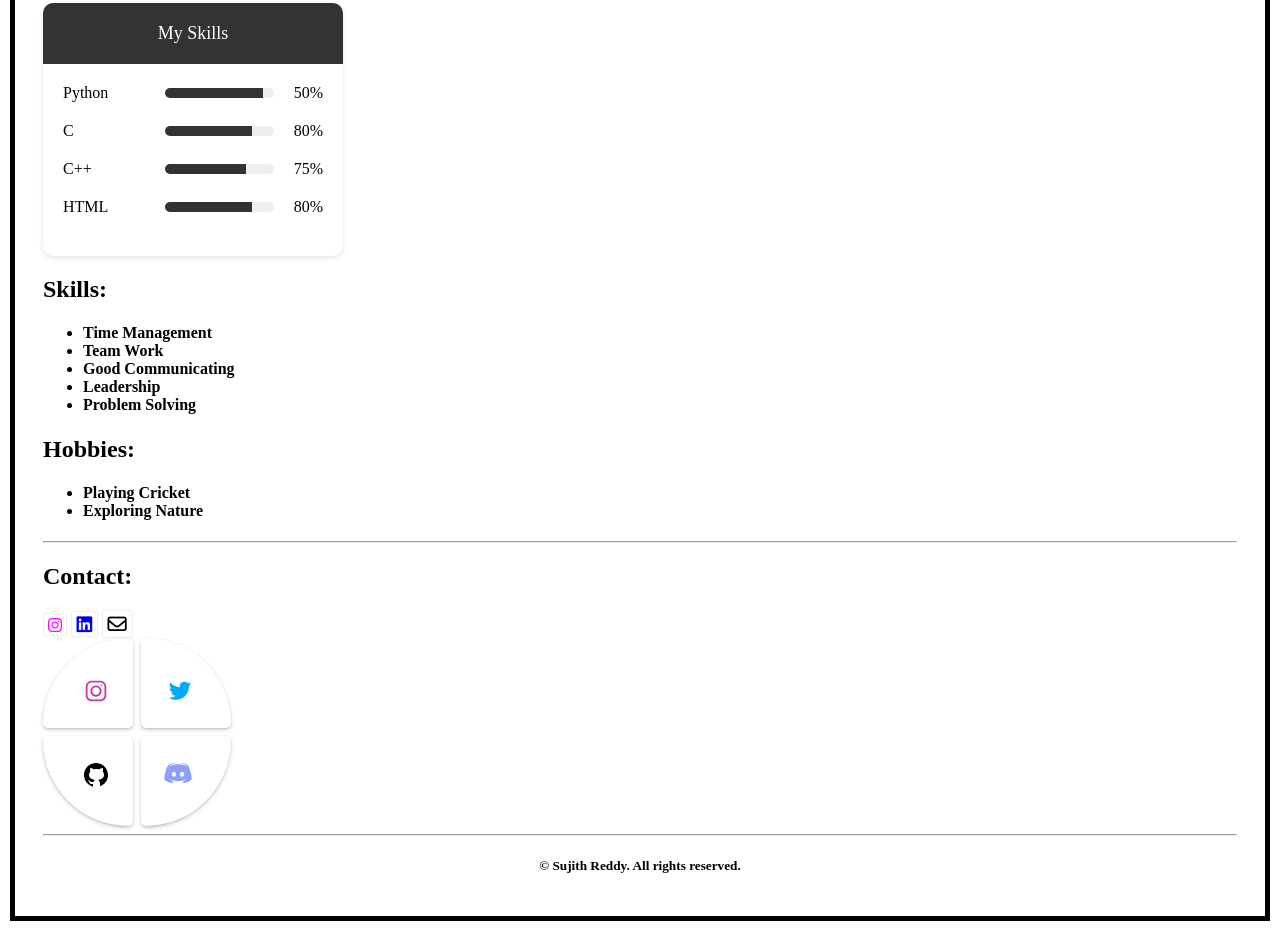
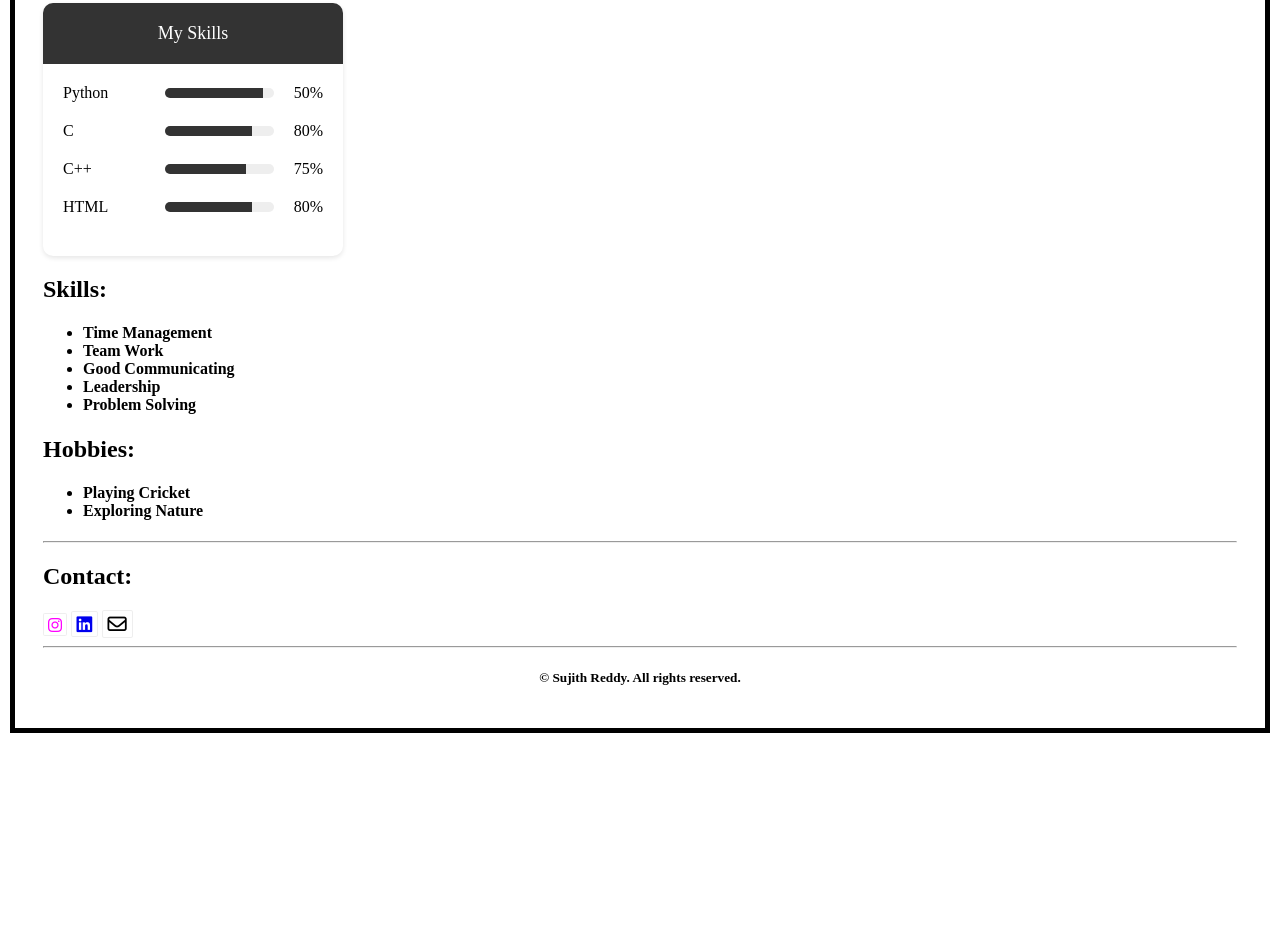
Before and after one commit to sujith1546/html-portfolio, a plain HTML site: page index.html in a window 1280 px wide. Shown: the part 765-1696 px from the top of the page. After the commit the page ends 1508 px from the top, so only its background shows below. Drawn offline with Linux system fonts and the light colour scheme.

Commit message:
Update index.html

```diff
--- a/index.html
+++ b/index.html
@@ -201,6 +201,7 @@
 
 </style>
 
+
         <img src="./final photo.png" height="200"/>
 
         <br/>
@@ -283,27 +284,10 @@
         <hr/>
 
         <h2>Contact:</h3>
-        <a href=""><i style="color:magenta;" class="fa fa-instagram fa-border " aria-hidden="true"></i></a>
+        <a href="https://www.instagram.com/sujith_1546/"><i style="color:magenta;" class="fa fa-instagram fa-border " aria-hidden="true"></i></a>
         <a href="https://www.linkedin.com/in/sujith-reddy-88a650275/"><i style="font-size: large;" class="fa fa-linkedin-square fa-border " aria-hidden="true"></i></a>
         <a href="mailto:sujithreddy1546@gmail.com"><i style="font-size: larger;color: black;" class="fa-sharp fa-regular fa-envelope fa-border"></i></i></a>
-        <div class="main">
-            <div class="up">
-              <button class="card1">
-                <svg xmlns="https://www.instagram.com/sujith_1546/" xmlns:xlink="http://www.w3.org/1999/xlink" viewBox="0,0,256,256" width="30px" height="30px" fill-rule="nonzero" class="instagram"><g fill-rule="nonzero" stroke="none" stroke-width="1" stroke-linecap="butt" stroke-linejoin="miter" stroke-miterlimit="10" stroke-dasharray="" stroke-dashoffset="0" font-family="none" font-weight="none" font-size="none" text-anchor="none" style="mix-blend-mode: normal"><g transform="scale(8,8)"><path d="M11.46875,5c-3.55078,0 -6.46875,2.91406 -6.46875,6.46875v9.0625c0,3.55078 2.91406,6.46875 6.46875,6.46875h9.0625c3.55078,0 6.46875,-2.91406 6.46875,-6.46875v-9.0625c0,-3.55078 -2.91406,-6.46875 -6.46875,-6.46875zM11.46875,7h9.0625c2.47266,0 4.46875,1.99609 4.46875,4.46875v9.0625c0,2.47266 -1.99609,4.46875 -4.46875,4.46875h-9.0625c-2.47266,0 -4.46875,-1.99609 -4.46875,-4.46875v-9.0625c0,-2.47266 1.99609,-4.46875 4.46875,-4.46875zM21.90625,9.1875c-0.50391,0 -0.90625,0.40234 -0.90625,0.90625c0,0.50391 0.40234,0.90625 0.90625,0.90625c0.50391,0 0.90625,-0.40234 0.90625,-0.90625c0,-0.50391 -0.40234,-0.90625 -0.90625,-0.90625zM16,10c-3.30078,0 -6,2.69922 -6,6c0,3.30078 2.69922,6 6,6c3.30078,0 6,-2.69922 6,-6c0,-3.30078 -2.69922,-6 -6,-6zM16,12c2.22266,0 4,1.77734 4,4c0,2.22266 -1.77734,4 -4,4c-2.22266,0 -4,-1.77734 -4,-4c0,-2.22266 1.77734,-4 4,-4z"></path></g></g></svg>
-              </button>
-              <button class="card2">
-                <svg xmlns="http://www.w3.org/2000/svg" viewBox="0 0 48 48" width="30px" height="30px" class="twitter"><path d="M42,12.429c-1.323,0.586-2.746,0.977-4.247,1.162c1.526-0.906,2.7-2.351,3.251-4.058c-1.428,0.837-3.01,1.452-4.693,1.776C34.967,9.884,33.05,9,30.926,9c-4.08,0-7.387,3.278-7.387,7.32c0,0.572,0.067,1.129,0.193,1.67c-6.138-0.308-11.582-3.226-15.224-7.654c-0.64,1.082-1,2.349-1,3.686c0,2.541,1.301,4.778,3.285,6.096c-1.211-0.037-2.351-0.374-3.349-0.914c0,0.022,0,0.055,0,0.086c0,3.551,2.547,6.508,5.923,7.181c-0.617,0.169-1.269,0.263-1.941,0.263c-0.477,0-0.942-0.054-1.392-0.135c0.94,2.902,3.667,5.023,6.898,5.086c-2.528,1.96-5.712,3.134-9.174,3.134c-0.598,0-1.183-0.034-1.761-0.104C9.268,36.786,13.152,38,17.321,38c13.585,0,21.017-11.156,21.017-20.834c0-0.317-0.01-0.633-0.025-0.945C39.763,15.197,41.013,13.905,42,12.429"></path></svg>
-              </button>
-            </div>
-            <div class="down">
-              <button class="card3">
-                <svg xmlns="http://www.w3.org/2000/svg" viewBox="0 0 30 30" width="30px" height="30px" class="github">    <path d="M15,3C8.373,3,3,8.373,3,15c0,5.623,3.872,10.328,9.092,11.63C12.036,26.468,12,26.28,12,26.047v-2.051 c-0.487,0-1.303,0-1.508,0c-0.821,0-1.551-0.353-1.905-1.009c-0.393-0.729-0.461-1.844-1.435-2.526 c-0.289-0.227-0.069-0.486,0.264-0.451c0.615,0.174,1.125,0.596,1.605,1.222c0.478,0.627,0.703,0.769,1.596,0.769 c0.433,0,1.081-0.025,1.691-0.121c0.328-0.833,0.895-1.6,1.588-1.962c-3.996-0.411-5.903-2.399-5.903-5.098 c0-1.162,0.495-2.286,1.336-3.233C9.053,10.647,8.706,8.73,9.435,8c1.798,0,2.885,1.166,3.146,1.481C13.477,9.174,14.461,9,15.495,9 c1.036,0,2.024,0.174,2.922,0.483C18.675,9.17,19.763,8,21.565,8c0.732,0.731,0.381,2.656,0.102,3.594 c0.836,0.945,1.328,2.066,1.328,3.226c0,2.697-1.904,4.684-5.894,5.097C18.199,20.49,19,22.1,19,23.313v2.734 c0,0.104-0.023,0.179-0.035,0.268C23.641,24.676,27,20.236,27,15C27,8.373,21.627,3,15,3z"></path></svg>
-              </button>
-              <button class="card4">
-                <svg height="30px" width="30px" viewBox="0 0 48 48" xmlns="http://www.w3.org/2000/svg" class="discord"><path d="M40,12c0,0-4.585-3.588-10-4l-0.488,0.976C34.408,10.174,36.654,11.891,39,14c-4.045-2.065-8.039-4-15-4s-10.955,1.935-15,4c2.346-2.109,5.018-4.015,9.488-5.024L18,8c-5.681,0.537-10,4-10,4s-5.121,7.425-6,22c5.162,5.953,13,6,13,6l1.639-2.185C13.857,36.848,10.715,35.121,8,32c3.238,2.45,8.125,5,16,5s12.762-2.55,16-5c-2.715,3.121-5.857,4.848-8.639,5.815L33,40c0,0,7.838-0.047,13-6C45.121,19.425,40,12,40,12z M17.5,30c-1.933,0-3.5-1.791-3.5-4c0-2.209,1.567-4,3.5-4s3.5,1.791,3.5,4C21,28.209,19.433,30,17.5,30z M30.5,30c-1.933,0-3.5-1.791-3.5-4c0-2.209,1.567-4,3.5-4s3.5,1.791,3.5,4C34,28.209,32.433,30,30.5,30z"></path></svg>
-              </button>
-            </div>
-          </div>
+
         <hr/>
 
 
```
